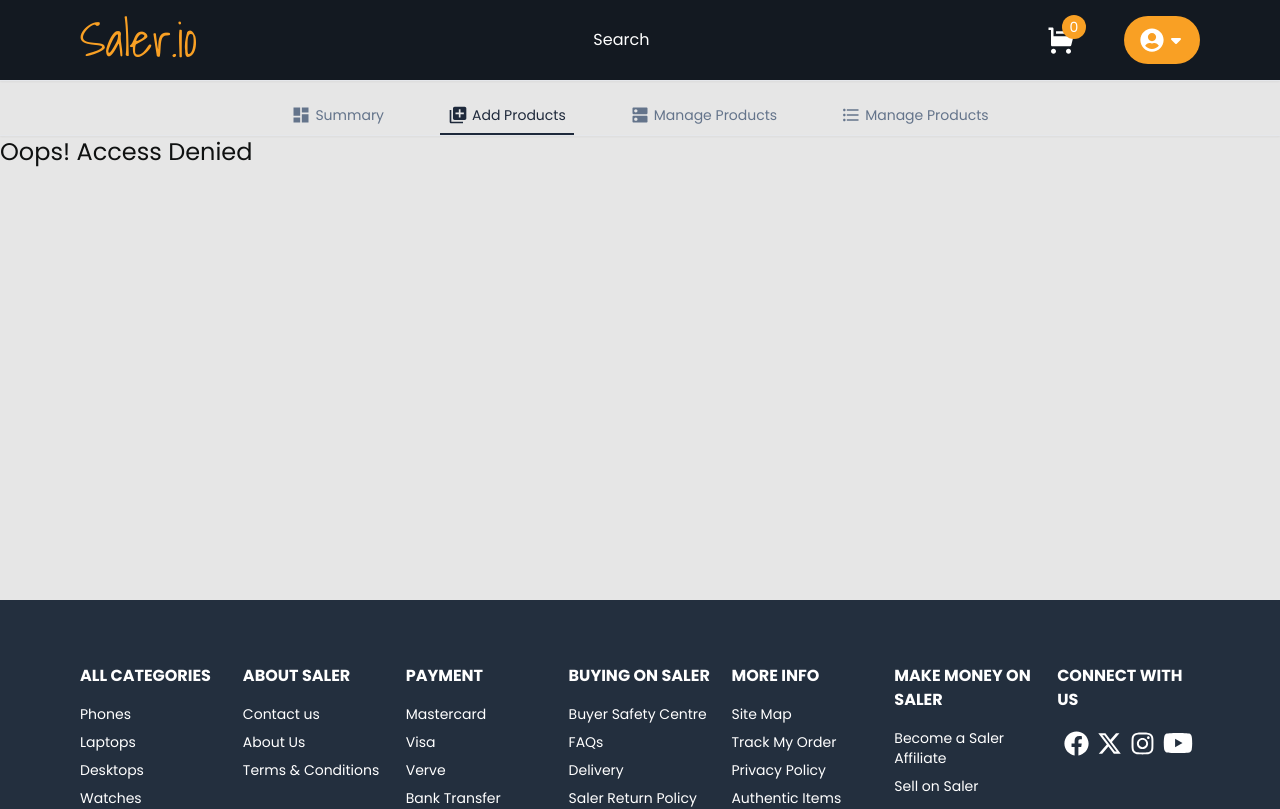
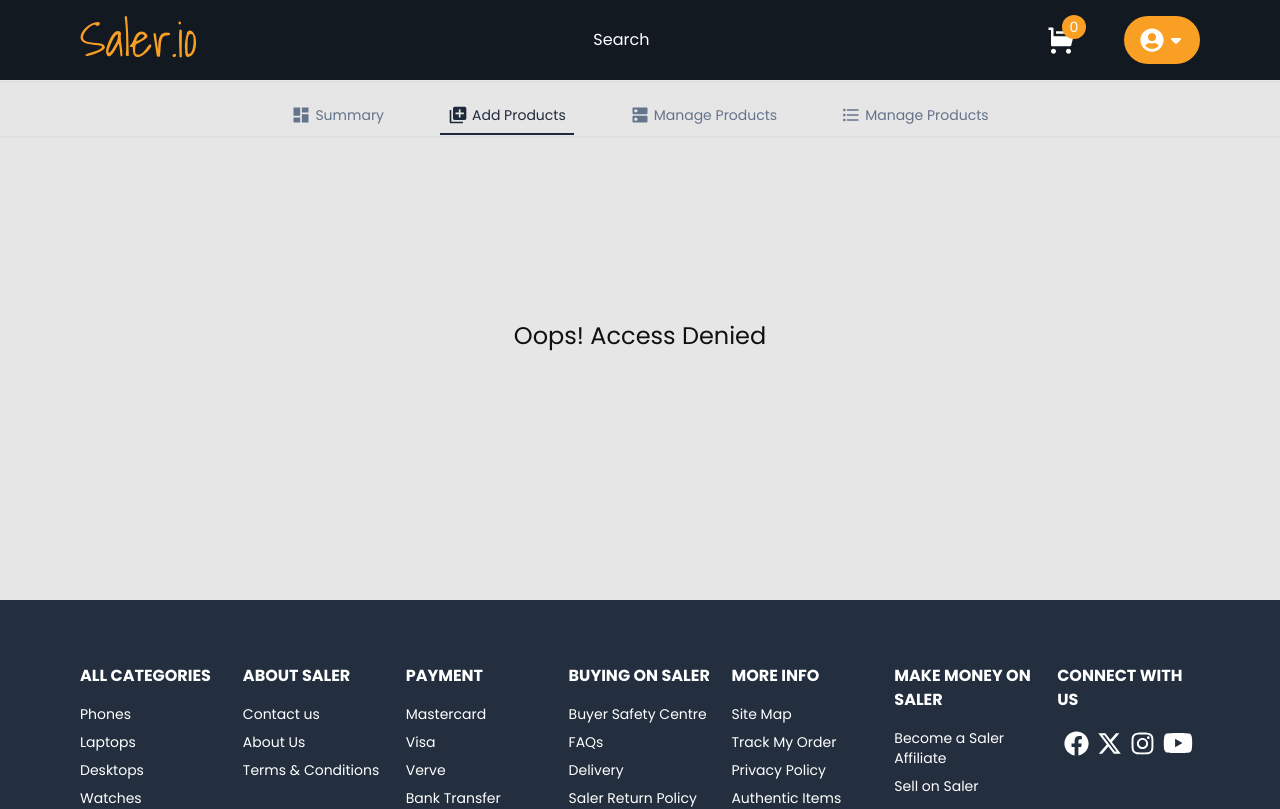
Before and after one commit to MLO-OLAGUNJU/Saler-ecommerce-website, a Next.js app: page /admin/add-products in a window 1280 px wide. Shown: the top 809 px of the page. Built offline with nearby package versions, Linux system fonts and the light colour scheme; no server answers.

Commit message:
saler ecommerce website

```diff
--- a/app/components/NullData.tsx
+++ b/app/components/NullData.tsx
@@ -5,7 +5,7 @@
 }
 const NullData: React.FC<NullDataProps> = ({ title }) => {
   return (
-    <div className="w-full h-[50vh] items-center justify-center text-xl md:text-2xl">
+    <div className="w-full h-[50vh] flex items-center justify-center text-xl md:text-2xl">
       <p className="font-medium">{title}</p>
     </div>
   );
```
